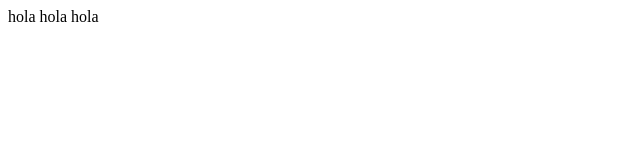
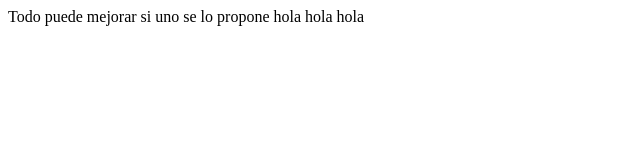
Before and after one commit to Roberto3000C/Rob, a plain HTML site: page index.html in a window 1280 px wide. Shown: the whole page, without its empty margins (0-640 px from the left). Drawn offline with Linux system fonts and the light colour scheme.

Commit message:
Update index.html

```diff
--- a/index.html
+++ b/index.html
@@ -1 +1,6 @@
+<html>
+ <body>
+   <hl> Todo puede mejorar si uno se lo propone</hl>
+  </body>
 hola hola hola
+  </html>
```
